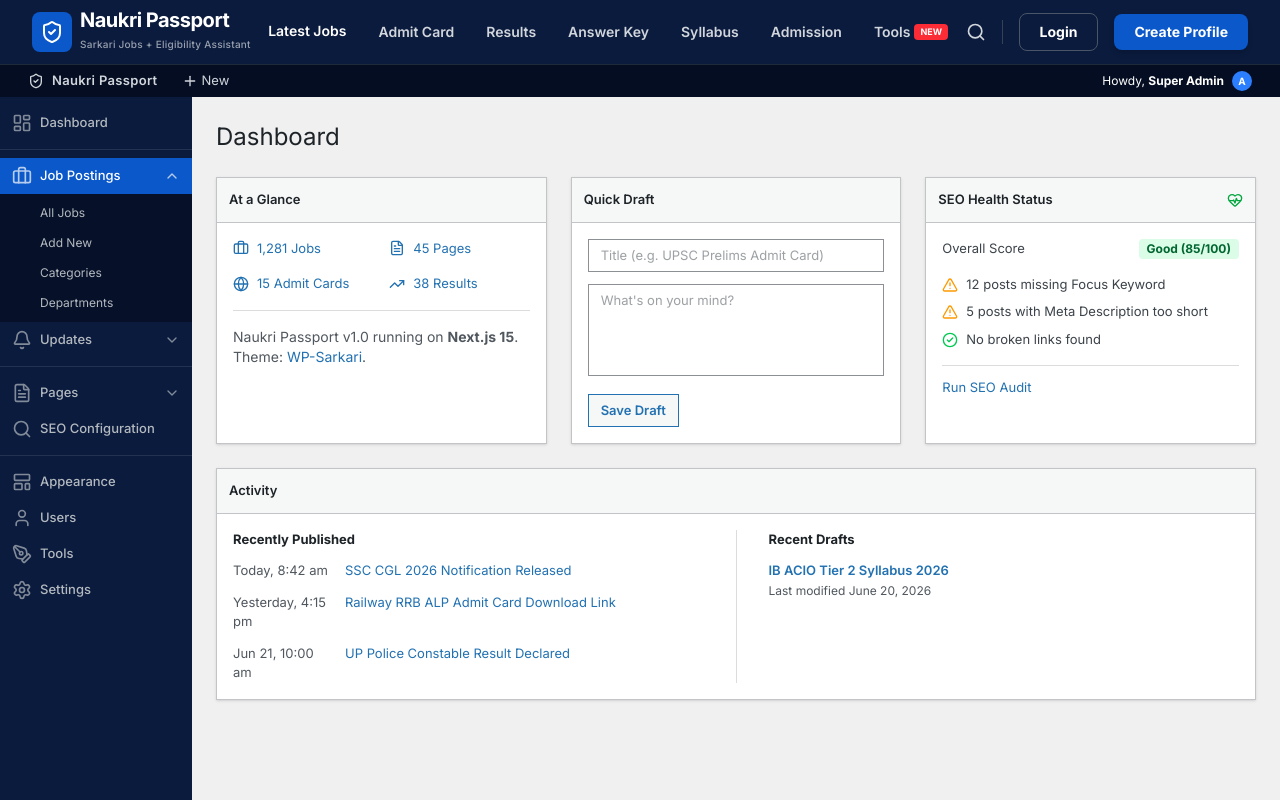
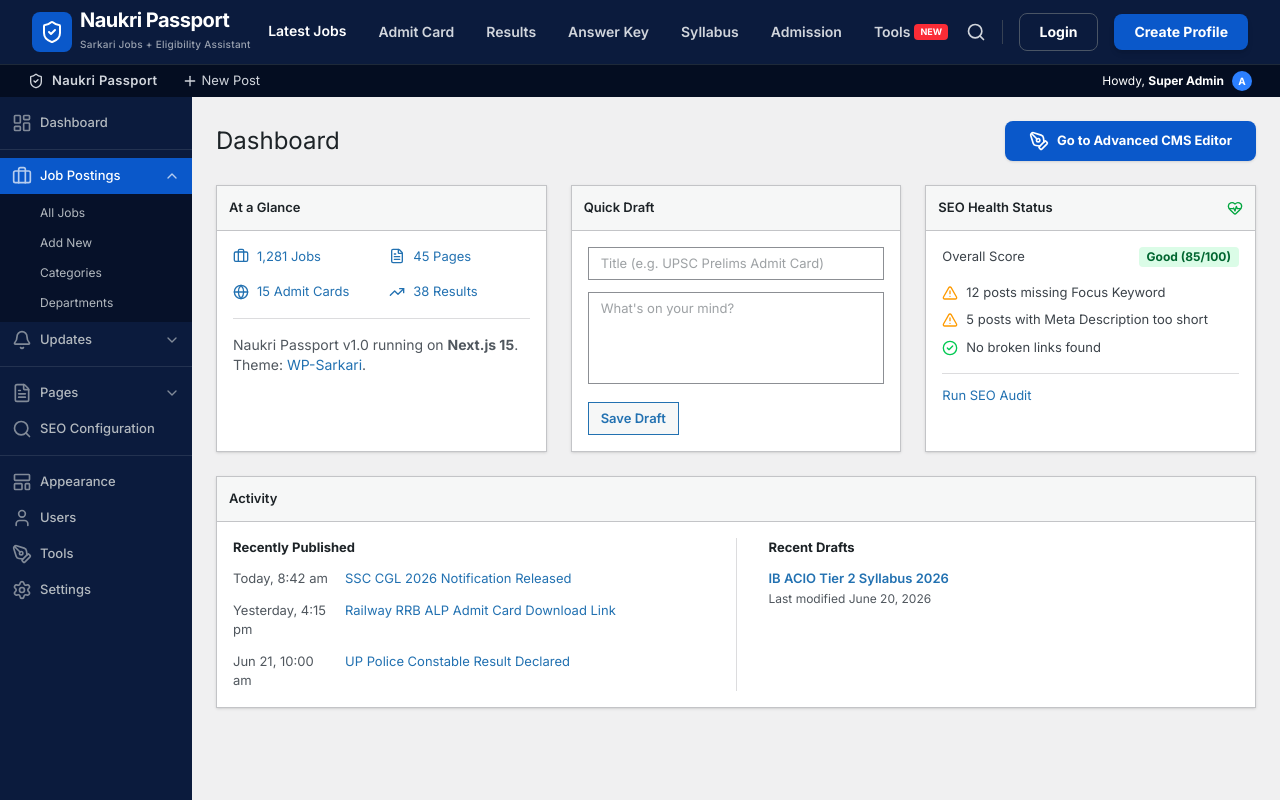
Before and after one commit to sarkaripassport/sarkaripassport, a Next.js app: page /admin in a window 1280 px wide. Shown: the top 800 px of the page. Built offline with nearby package versions, Linux system fonts and the light colour scheme.

Commit message:
feat: add clear CTA to new advanced editor on dashboard

```diff
--- a/src/app/admin/layout.tsx
+++ b/src/app/admin/layout.tsx
@@ -32,10 +32,10 @@
 
           {/* Quick Add Menu */}
           <div className="group relative h-full flex items-center">
-            <button className="flex items-center gap-1 h-full px-3 hover:text-white hover:bg-white/10 transition-colors">
+            <Link href="/admin/editor" className="flex items-center gap-1 h-full px-3 hover:text-white hover:bg-white/10 transition-colors">
               <Plus className="w-4 h-4" />
-              <span>New</span>
-            </button>
+              <span>New Post</span>
+            </Link>
             {/* Dropdown would go here in full implementation */}
           </div>
         </div>
--- a/src/app/admin/page.tsx
+++ b/src/app/admin/page.tsx
@@ -10,7 +10,13 @@
 
   return (
     <div className="p-4 sm:p-6 max-w-[1400px]">
-      <h1 className="text-2xl text-[#1d2327] font-normal mb-6">Dashboard</h1>
+      <div className="flex items-center justify-between mb-6">
+        <h1 className="text-2xl text-[#1d2327] font-normal">Dashboard</h1>
+        <Link href="/admin/editor" className="bg-[#0A58CA] hover:bg-blue-700 text-white px-6 py-2.5 rounded-lg font-bold shadow flex items-center gap-2 transition-all hover:scale-105">
+          <PenTool className="w-5 h-5" />
+          Go to Advanced CMS Editor
+        </Link>
+      </div>
 
       <div className="grid grid-cols-1 lg:grid-cols-2 xl:grid-cols-3 gap-6">
 
```
